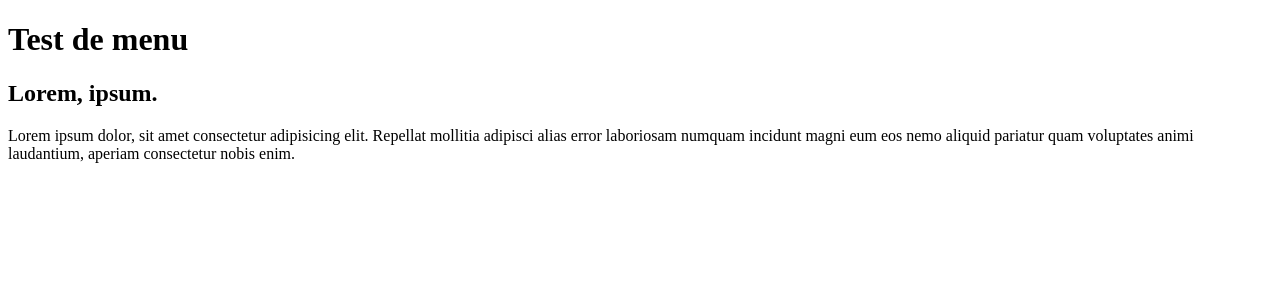
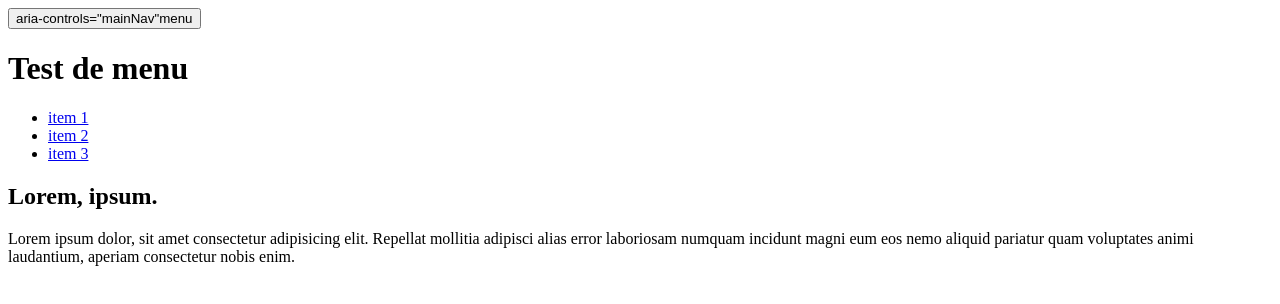
Before and after one commit to MMI-SAE-105/2022-r113-tp2-menu-alpinejs-marionmura, a website: page index.html in a window 1280 px wide. Drawn offline with Linux system fonts and the light colour scheme.

Commit message:
menu et menu visible

```diff
--- a/index.html
+++ b/index.html
@@ -10,7 +10,15 @@
     <!-- https://emmet.io/ -->
     <!-- header>h1{Test de menu} -->
     <header>
+      <button>aria-controls="mainNav"menu</button>
       <h1>Test de menu</h1>
+      <nav id="mainNav">
+        <ul>
+          <li><a href="#">item 1</a></li>
+          <li><a href="#">item 2</a></li>
+          <li><a href="#">item 3</a></li>
+        </ul>
+      </nav>
     </header>
     <!-- h2>lorem2^p>lorem -->
     <h2>Lorem, ipsum.</h2>
```
